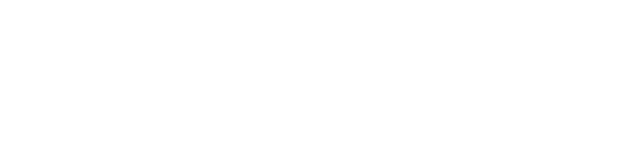
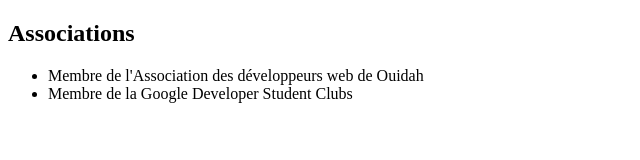
Before and after one commit to dlucarno/git-mon-cv, a plain HTML site: page index.html in a window 1280 px wide. Shown: the whole page, without its empty margins (0-640 px from the left). Drawn offline with Linux system fonts and the light colour scheme.

Commit message:
mise en place de la section associations

```diff
--- a/index.html
+++ b/index.html
@@ -1,12 +1,18 @@
 <!DOCTYPE html>
 <html lang="en">
-<head>
-    <meta charset="UTF-8">
-    <meta name="viewport" content="width=device-width, initial-scale=1.0">
-    <link rel="stylesheet" href="style.css">
+  <head>
+    <meta charset="UTF-8" />
+    <meta name="viewport" content="width=device-width, initial-scale=1.0" />
+    <link rel="stylesheet" href="style.css" />
     <title>Document</title>
-</head>
-<body>
-
-</body>
+  </head>
+  <body>
+    <div class="section">
+      <h2>Associations</h2>
+      <ul>
+        <li>Membre de l'Association des développeurs web de Ouidah</li>
+        <li>Membre de la Google Developer Student Clubs</li>
+      </ul>
+    </div>
+  </body>
 </html>
```
